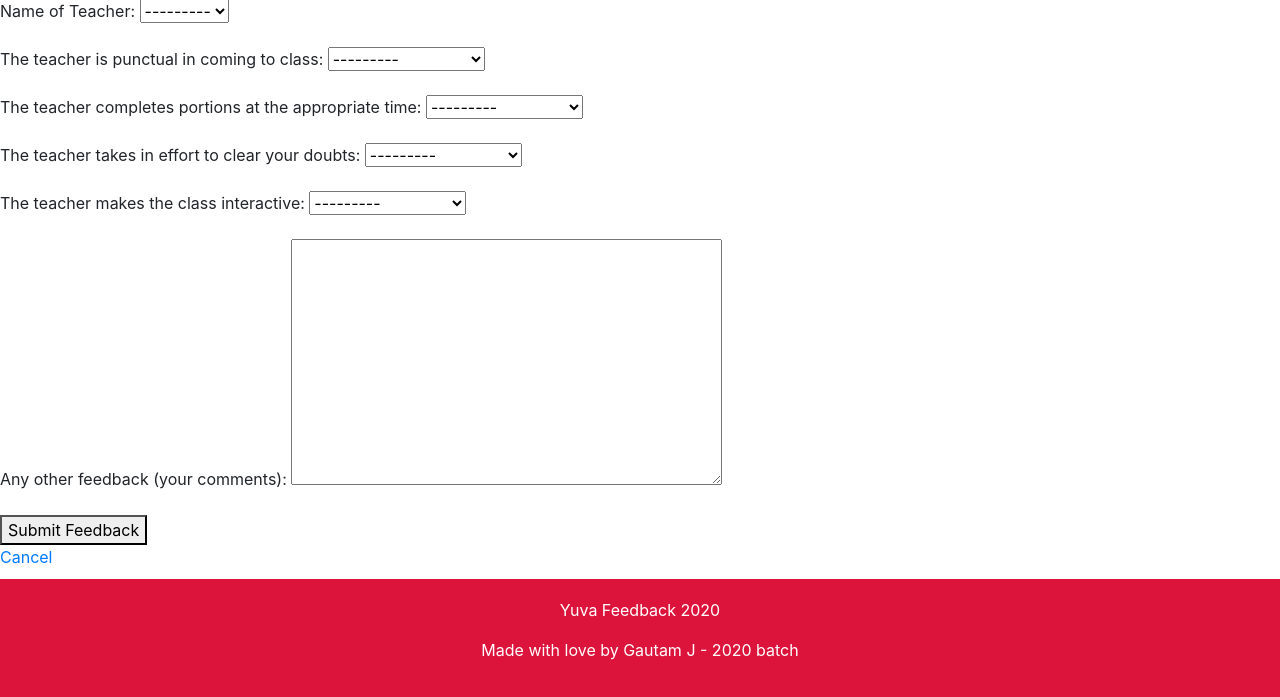
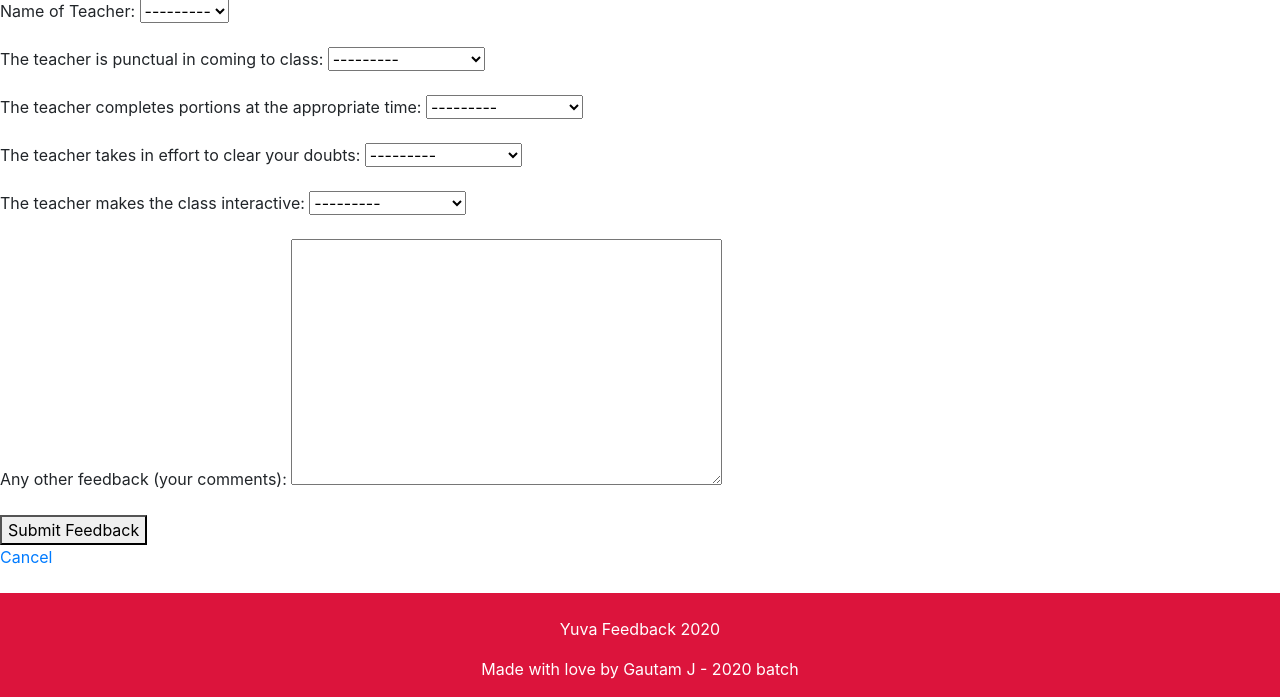
Before and after one commit to Gautam-J/yuva-feedback, a Django app: page /feedback/ in a window 1280 px wide. Shown: the part 103-800 px from the top of the page. Run offline with Django 3.2, Linux system fonts and the light colour scheme; data comes from the database, SQL or seed files in the repository; some libraries are stand-ins or nearby versions.

Commit message:
added margin for footer

```diff
--- a/Home/templates/Home/index.html
+++ b/Home/templates/Home/index.html
@@ -32,8 +32,8 @@
     </div>
 
     <!-- Website footer -->
-    <div class="footer bg-crimson fixed-bottom">
-        <footer style="padding: 0.5cm; text-align: center;">
+    <div style="margin-top: 3cm;">
+        <footer class="footer bg-crimson fixed-bottom pt-4 text-center">
             <div class="container">
                 <p class="copyright">Yuva Feedback 2020</p>
                 <p>Made with love by Gautam J - 2020 batch</p>
```
